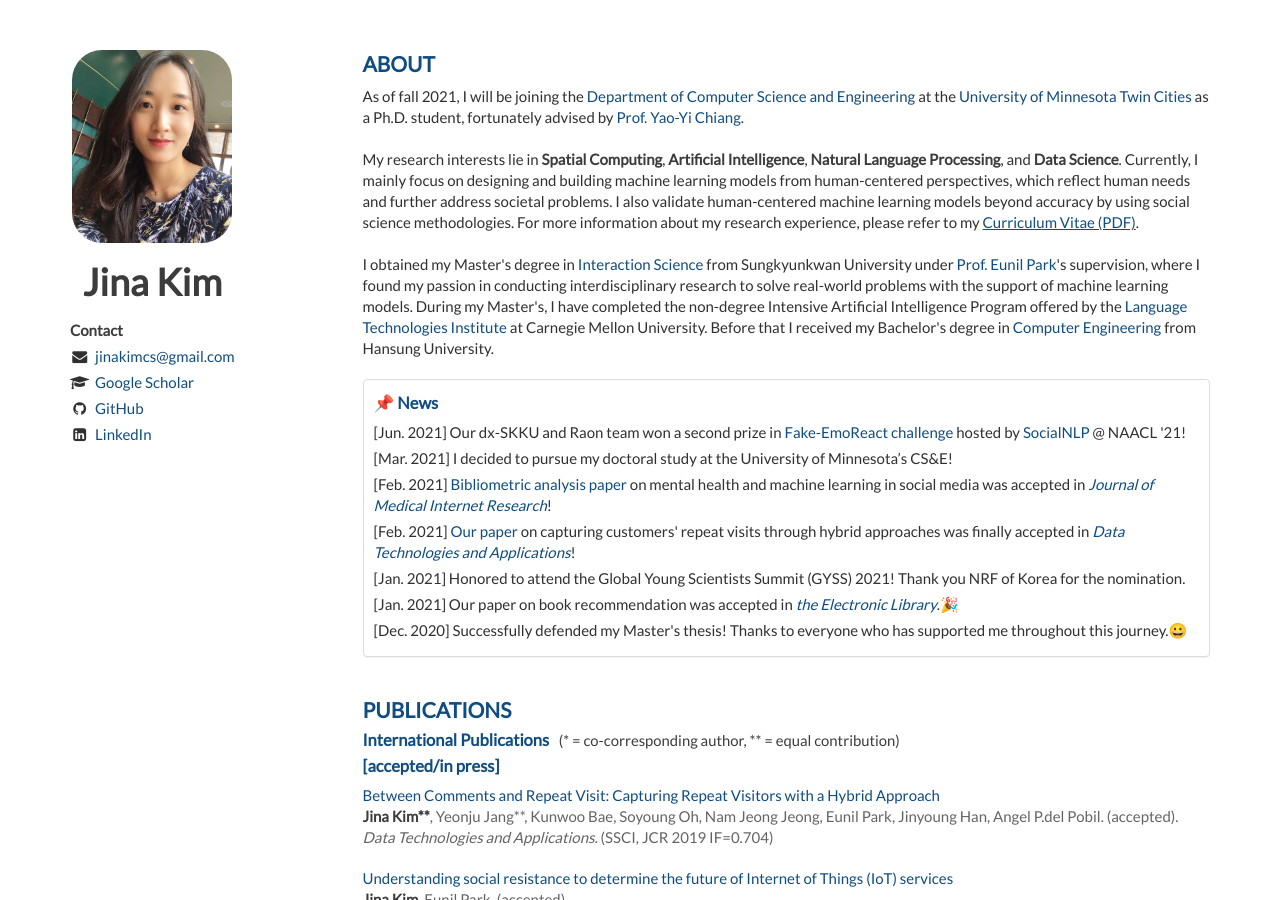
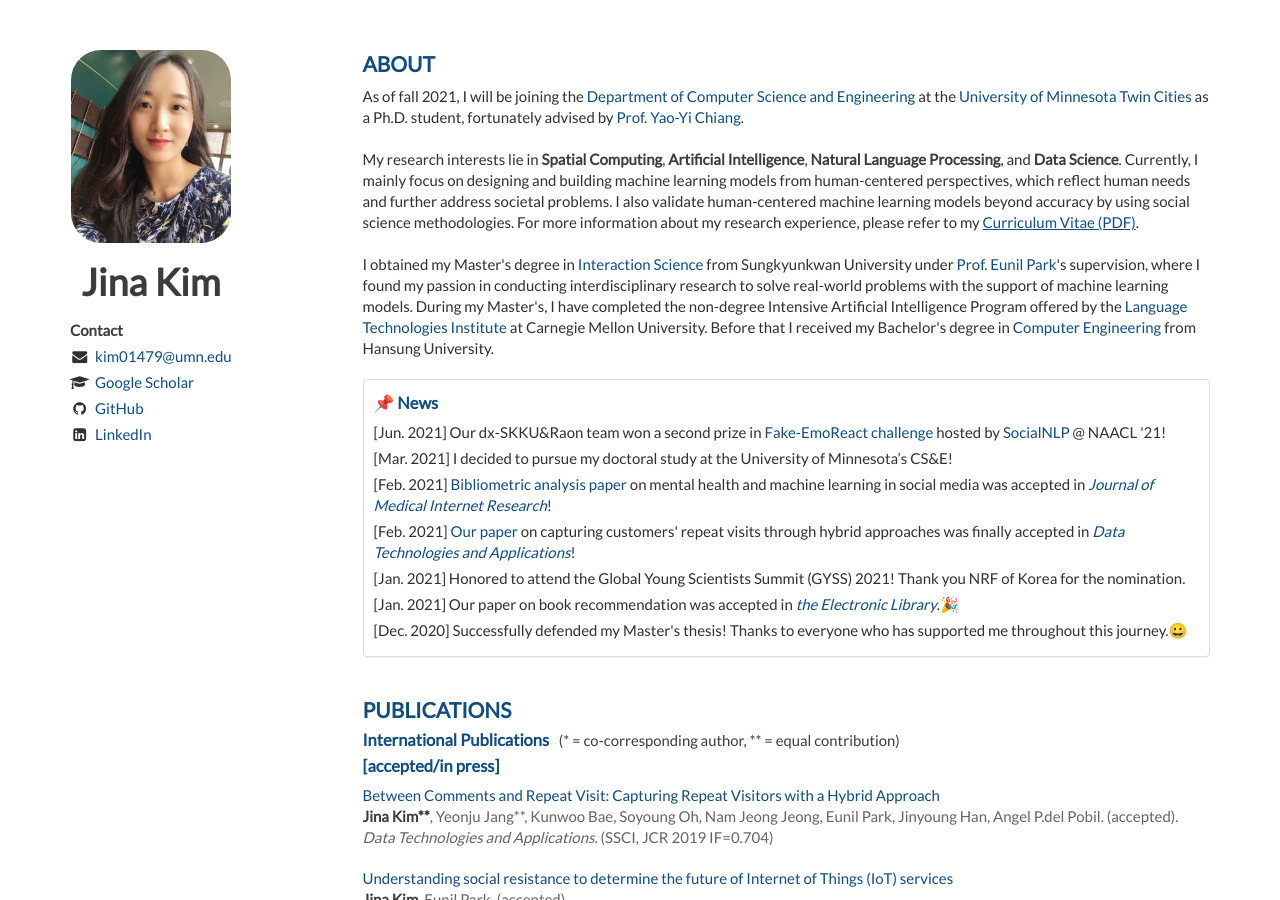
Before and after one commit to Jina-Kim/Jina-Kim.github.io, a Jekyll site: the page built from index.html, in a window 1280 px wide and 900 px high. Built offline with Jekyll 4.4.1, drawn with Linux system fonts in a browser that asks for light colours; nearby versions of some CDN libraries; the list of posts is cut into pages by our own code.

Commit message:
Update about.html

```diff
--- a/_config.yml
+++ b/_config.yml
@@ -16,8 +16,8 @@
 baseurl: /
 title: Jina Kim
 name: Jina Kim
-email: jinakimcs@gmail.com
-email_full: mailto:jinakimcs@gmail.com
+email: kim01479@umn.edu
+email_full: mailto:kim01479@umn.edu
 website: github.io
 website_full: https://jina-kim.github.io/
 github: https://github.com/Jina-Kim/
--- a/_includes/about.html
+++ b/_includes/about.html
@@ -18,7 +18,7 @@
       <div class="panel-body">
             <h2>📌 News</h2>
             <ul class="list-unstyled">
-                <li>[Jun. 2021] Our dx-SKKU and Raon team won a second prize in <a href="https://sites.google.com/view/covidfake-emoreact-2021/home?authuser=0">Fake-EmoReact challenge</a> hosted by <a href="https://sites.google.com/site/socialnlp2021/#pgnaacl">SocialNLP</a> @ NAACL '21! </li>
+                <li>[Jun. 2021] Our dx-SKKU&Raon team won a second prize in <a href="https://sites.google.com/view/covidfake-emoreact-2021/home?authuser=0">Fake-EmoReact challenge</a> hosted by <a href="https://sites.google.com/site/socialnlp2021/#pgnaacl">SocialNLP</a> @ NAACL '21! </li>
                 <li>[Mar. 2021] I decided to pursue my doctoral study at the University of Minnesota’s CS&E! </li>
                 <li>[Feb. 2021] <a href="https://www.jmir.org/2021/3/e24870/">Bibliometric analysis paper</a> on mental health and machine learning in social media was accepted in <i><a href="https://www.jmir.org/">Journal of Medical Internet Research</a></i>!</li>
                 <li>[Feb. 2021] <a href="https://doi.org/10.1108/DTA-06-2020-0123">Our paper</a> on capturing customers' repeat visits through hybrid approaches was finally accepted in <i><a href="https://www.emeraldgrouppublishing.com/journal/dta">Data Technologies and Applications</a></i>!</li>
```
